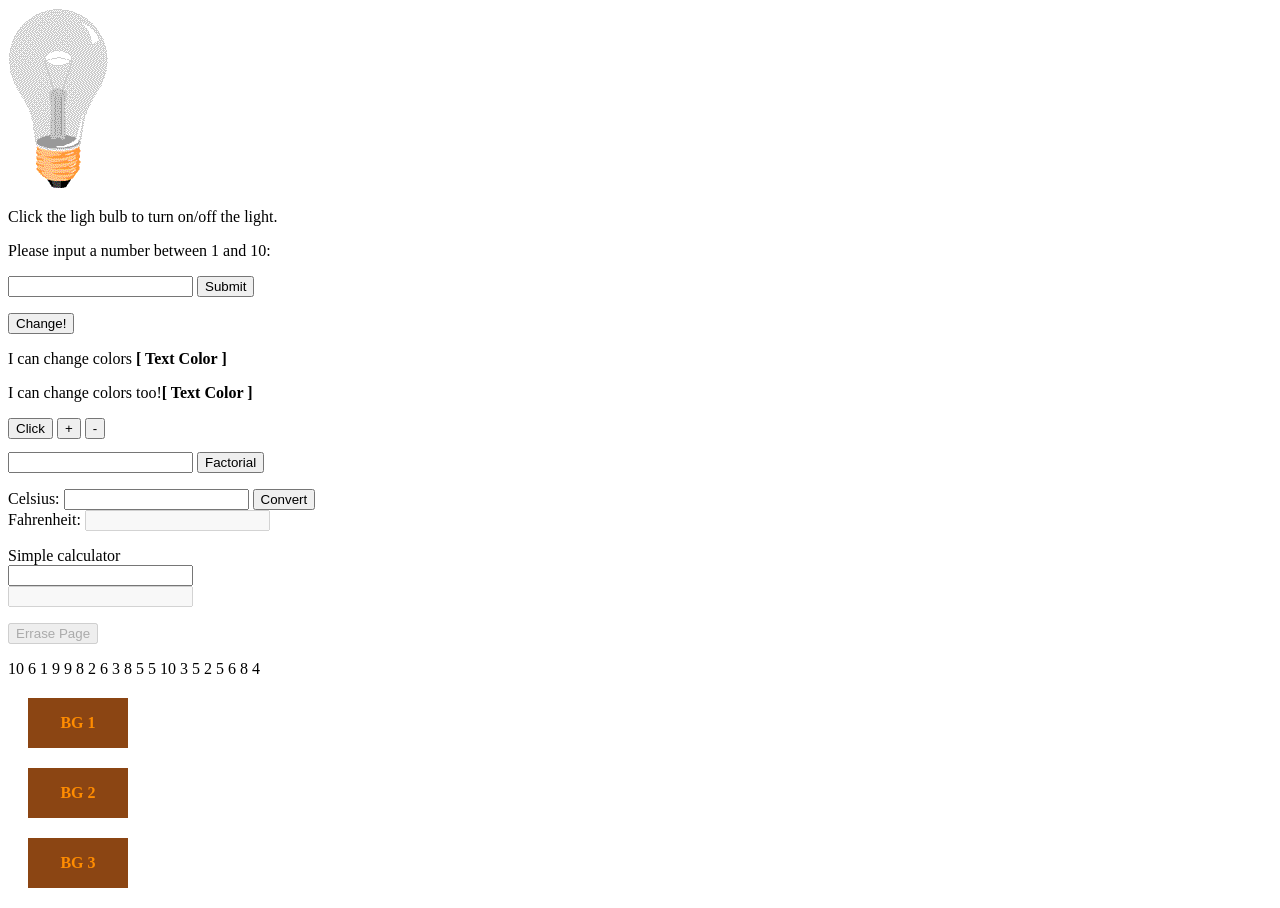
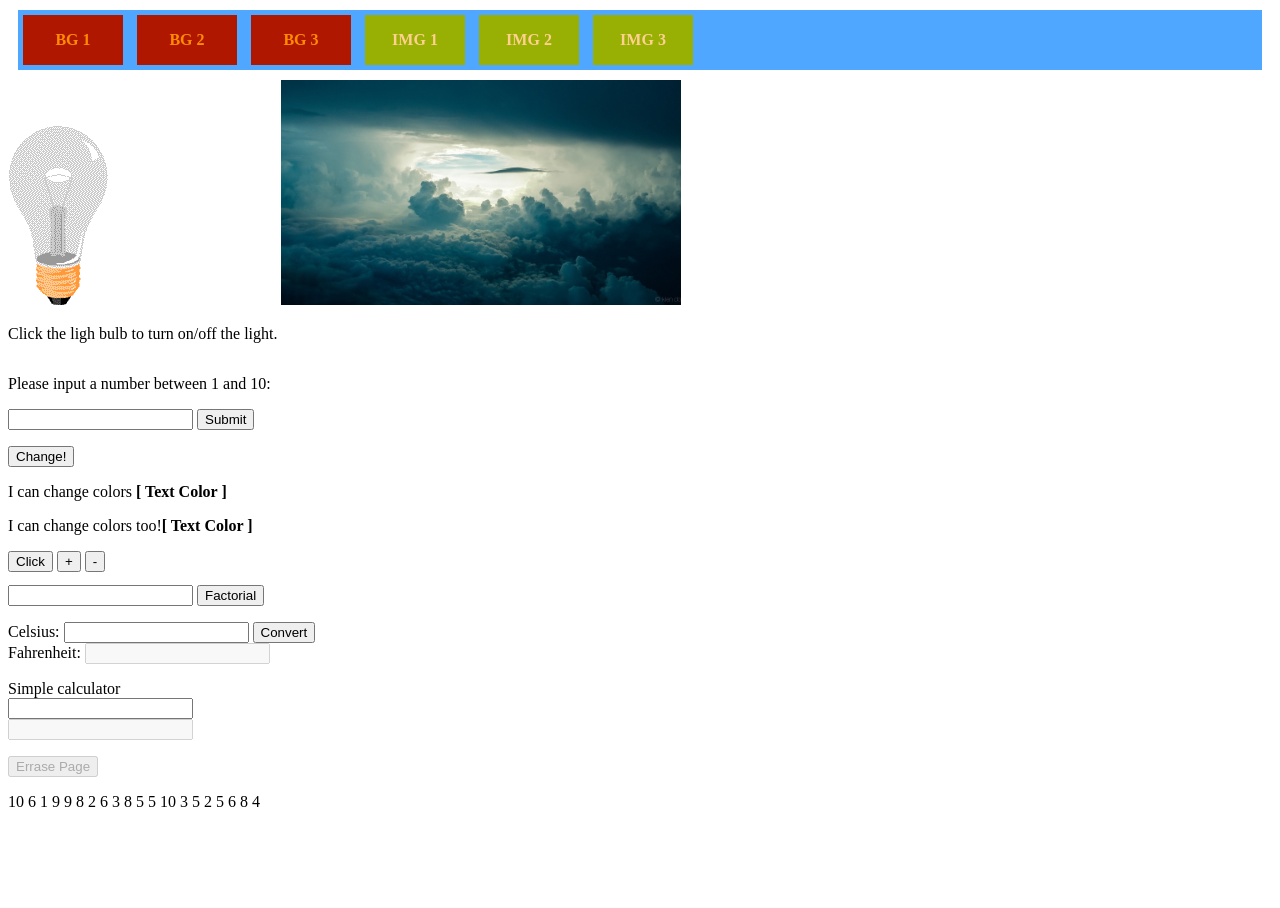
Before and after one commit to Jakiesimie/learning-js, a plain HTML site: page page_1.html in a window 1280 px wide. After the commit the page ends 819 px from the top, so only its background shows below. Drawn offline with Linux system fonts and the light colour scheme.

Commit message:
Experimental navbar and image gallery

```diff
--- a/code.js
+++ b/code.js
@@ -150,6 +150,19 @@ function changeBg (bg) {
     }
 }
 
+function changeImg (num) {
+    var image = document.getElementById("myImage2");
+
+    console.log(image);
+    if (num == 1) {
+        image.src = "images/sky1.jpg";
+    } else if (num == 2) {
+        image.src = "images/sky2.jpg";
+    } else if (num == 3) {
+        image.src = "images/sky3.jpg";
+    }
+}
+
 /*
  =========
  Objects
--- a/page_1.html
+++ b/page_1.html
@@ -5,9 +5,39 @@
 	<title></title>
 </head>
 <body>
-	<img id="myImage" onclick="changeImage()" src="images/pic_bulboff.gif" draggable="true" width="100" height="180">
 
-	<p>Click the ligh bulb to turn on/off the light.</p>
+<div class="navigation">
+    <div class="button1" id="new1" onmouseover="changeBg(1)">
+        <p>BG 1</p>
+    </div>
+    <div class="button1" id="new2" onmouseover="changeBg(2)">
+        <p>BG 2</p>
+    </div>
+    <div class="button1" id="new3" onmouseover="changeBg(3)">
+        <p>BG 3</p>
+    </div>
+
+    <div class="button2" id="new4" onmouseover="changeImg(1)">
+        <p>IMG 1</p>
+    </div>
+    <div class="button2" id="new5" onmouseover="changeImg(2)">
+        <p>IMG 2</p>
+    </div>
+    <div class="button2" id="new6" onmouseover="changeImg(3)">
+        <p>IMG 3</p>
+    </div>
+</div>
+
+<div>
+    <div>
+        <img id="myImage" onclick="changeImage()" src="images/pic_bulboff.gif" draggable="true" width="100" height="180">
+
+        <p>Click the ligh bulb to turn on/off the light.</p>
+    </div>
+    <div>
+        <img class="thumb" id="myImage2" src="images/sky1.jpg">
+    </div>
+</div>
 
 	<p>Please input a number between 1 and 10:</p>
 
@@ -50,18 +80,5 @@
 
 	<script src="code.js"></script>
 
-    <p>
-        <div class="button1" id="new1" onmouseover="changeBg(1)">
-        <p>BG 1</p>
-        </div>
-        <div class="button1" id="new2" onmouseover="changeBg(2)">
-            <p>BG 2</p>
-        </div>
-        <div class="button1" id="new3" onmouseover="changeBg(3)">
-            <p>BG 3</p>
-        </div>
-    </p>
-
-
 </body>
 </html>
--- a/style.css
+++ b/style.css
@@ -1,14 +1,38 @@
-div p {
-    height: 50px;
-    line-height: 50px;
+div div {
+    display: inline-table;
+}
+
+.navigation {
+    background-color: #4fa7ff;
+    margin: 10px;
 }
 
 .button1 {
     width: 100px;
     height: 50px;
-    background-color: saddlebrown;
+    background-color: rgb(176, 23, 0);
     color: darkorange;
     text-align: center;
     font-weight: bold;
-    margin: 20px;
+    margin: 5px;
+    /*vertical-align: top;*/
+    display: inline-table;
 }
+
+.button2 {
+    width: 100px;
+    height: 50px;
+    background-color: rgb(151, 176, 3);
+    color: #ffd18f;
+    text-align: center;
+    font-weight: bold;
+    margin: 5px;
+    /*vertical-align: top;*/
+    align-content: right;
+    display: inline-table;
+}
+
+.thumb {
+    width: 400px;
+
+}
--- /dev/null
+++ b/test_node.js
@@ -0,0 +1 @@
+console.log('Uhmm... Hello World?...')
```
Also changed, not shown: node_hello.js (added, +14 -0 lines), images/sky1.jpg (added), images/sky2.jpg (added), 1 other file.
